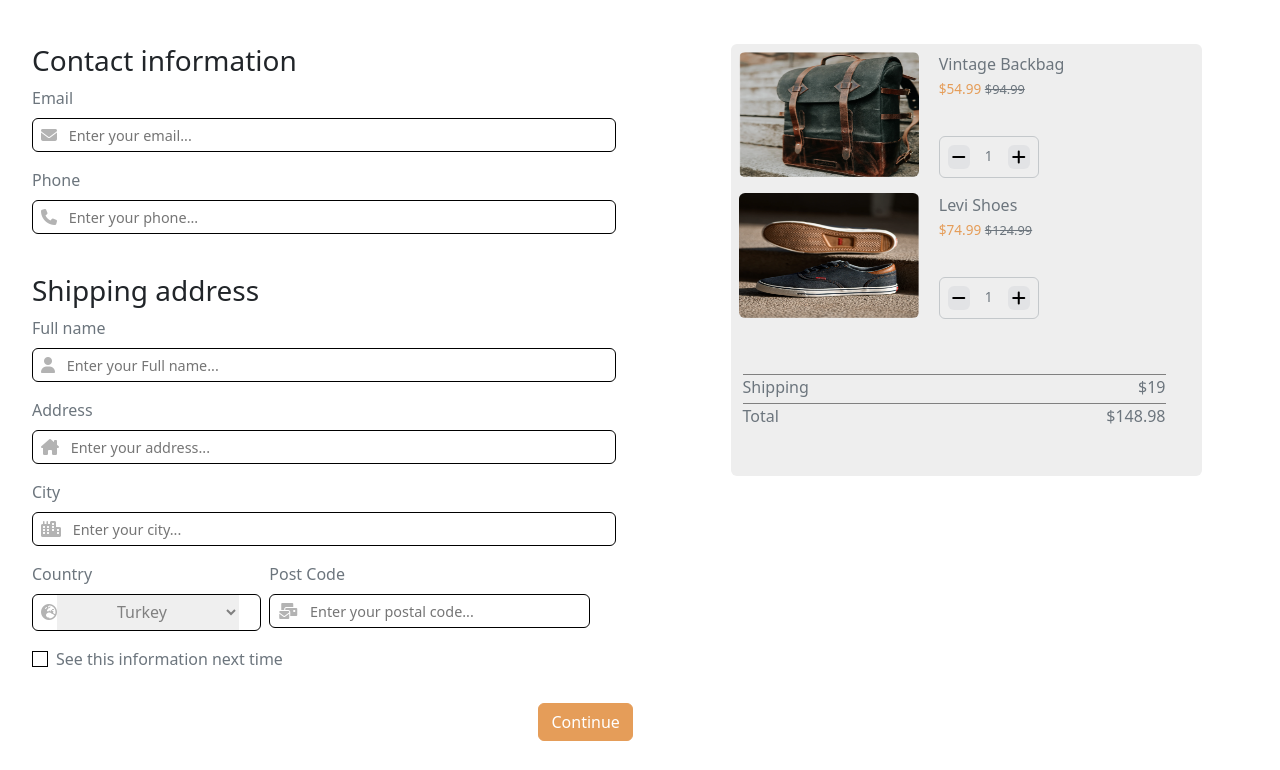
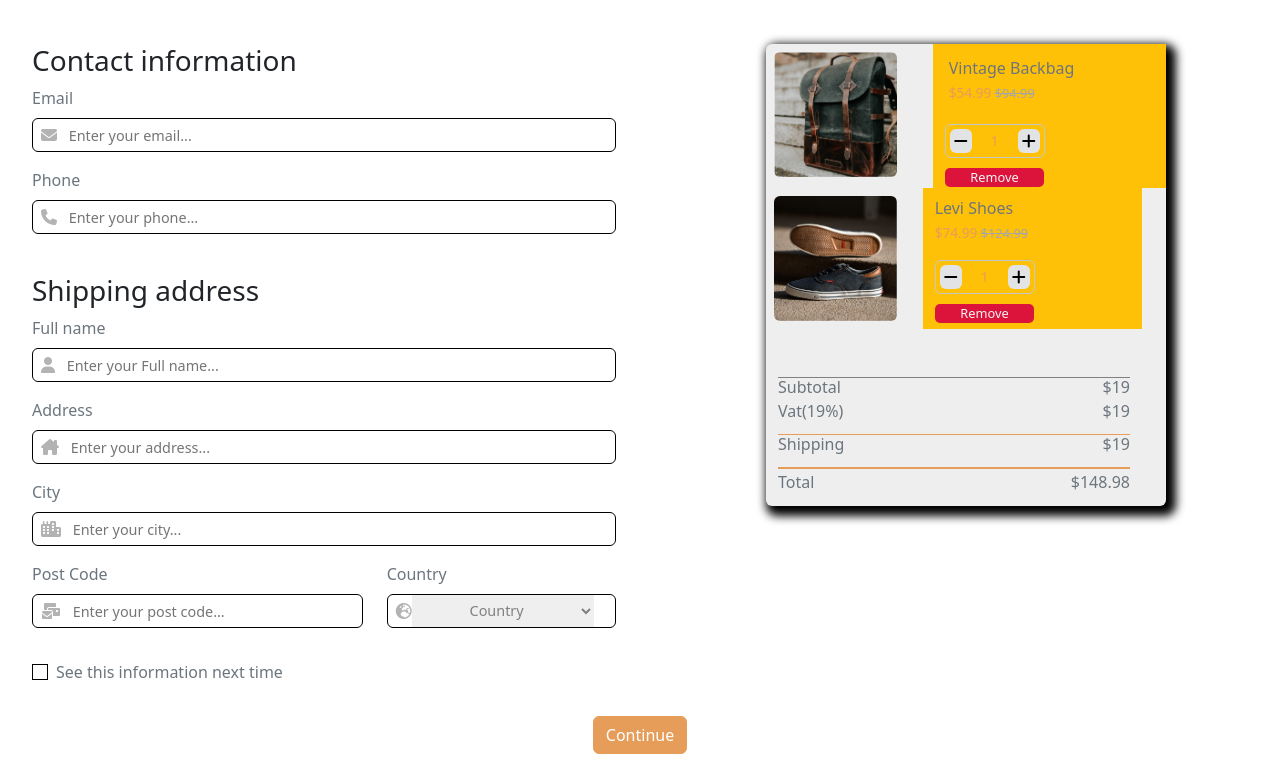
Before and after one commit to cihanbagriyanik/Checkout_Form_html-css-bootstrap, a plain HTML site: page index.html in a window 1280 px wide. Shown: the part 58-828 px from the top of the page. Drawn offline with nearby package versions, Linux system fonts and the light colour scheme.

Commit message:
03.09.2023 update

```diff
--- a/index.html
+++ b/index.html
@@ -1,5 +1,6 @@
 <!DOCTYPE html>
 <html lang="en">
+
 <head>
     <meta charset="UTF-8">
     <meta name="viewport" content="width=device-width, initial-scale=1.0">
@@ -18,11 +19,11 @@
 
     <div class="justify-content-start">
         <div class="row">
-            <div class="col-6">
+            <div class="left col-12 col-md-6">
                 <div class="container ">
                     <div class="ms-2 row">
                         <div class="col-12 ">
-                            <h3 class="">Contact information</h3>
+                            <h3 class="contactInfo">Contact information</h3>
                         </div>
                         <div class="col-12 ">
                             <div class="mb-3">
@@ -73,13 +74,27 @@
                                 </div>
                             </div>
                         </div>
-                        <div class="col-5 ">
+
+
+                        <div class="col-12 col-sm-12 col-md-12 col-lg-7 post-code-div ">
+                            <div class="mb-3">
+                                <label for="exampleFormControlInput1" class="form-label text-secondary ">Post
+                                    Code</label>
+                                <div class="searchInput border border-1 border-black rounded lh-lg">
+                                    <i class="fa-solid fa-envelopes-bulk ms-2" style="color: #b3b3b3;"></i>
+                                    <input class="border-0" type="text" placeholder="  Enter your post code...">
+                                </div>
+                            </div>
+                        </div>
+
+                        <div class="col-12 col-sm-12 col-md-12 col-lg-5  ">
                             <div>
                                 <label for="exampleFormControlInput1" class="form-label text-secondary ">Country</label>
                                 <div class="border border-1 border-black rounded lh-lg d-flex align-items-center">
                                     <i class="fa-solid fa-earth-europe ms-2" style="color: #b3b3b3;"></i>
-                                    <select class="lh-lg" aria-label="Default select example">
-                                        <option selected>Turkey</option>
+                                    <select class="lh-lg" aria-label="Default select example"
+                                        style="font-size: 0.9rem;">
+                                        <option value="0" selected>Country</option>
                                         <option value="1">Turkey</option>
                                         <option value="2">Germany</option>
                                         <option value="3">U.S.A</option>
@@ -88,16 +103,7 @@
 
                             </div>
                         </div>
-                        <div class="col-7 post-code-div ">
-                            <div class="post-code">
-                                <label for="exampleFormControlInput1" class="form-label text-secondary ">Post
-                                    Code</label>
-                                <div class="searchInput border border-1 border-black rounded lh-lg">
-                                    <i class="fa-solid fa-envelopes-bulk ms-2" style="color: #b3b3b3;"></i>
-                                    <input class="border-0" type="text" placeholder="  Enter your postal code...">
-                                </div>
-                            </div>
-                        </div>
+
                         <div class="col-12 mt-3">
                             <div class="form-check mb-3">
                                 <input class="form-check-input border-black rounded-0" type="checkbox" value=""
@@ -111,41 +117,45 @@
                 </div>
             </div>
 
-            <div class="col-6  ">
-                <div class="container price rounded text-secondary w-75 ">
-
+            <div class="col-12 col-md-6  ">
+                <div class="container price  rounded text-secondary w-75 ">
+                    <div>
                         <div class="row ">
                             <div class="col-5 p-2 ">
                                 <img src="./Asests/photo1.png" class="rounded" width="100%" height="125px" alt="">
                             </div>
 
-                        <div class="col-7 ">
+                            <div class="col-7 bg-warning">
 
-                            <p class="p1 mt-2">
+                                <p class="p-1 mt-2">
                                     Vintage Backbag<br><span class="new">$54.99 </span>
                                     <span class="ex">$94.99</span>
                                 </p>
 
                                 <div
-                                class="d-flex justify-content-between align-items-center border border-1 border-secondary-subtle p-2 rounded  artiBirEksi">
+                                    class="d-flex justify-content-between align-items-center border border-1 border-secondary-subtle p-1 rounded  artiBirEksi">
 
-                                <button class="fa-solid fa-minus rounded border-0 p-1    bg-secondary-subtle"></button>
+                                    <button
+                                        class="fa-solid fa-minus rounded border-0 p-1    bg-secondary-subtle"></button>
 
                                     <span>1</span>
 
-                                <button class="fa-solid fa-plus rounded border-0 p-1    bg-secondary-subtle"></button>
+                                    <button
+                                        class="fa-solid fa-plus rounded border-0 p-1    bg-secondary-subtle"></button>
                                 </div>
 
-                        </div>
+                                <button class="remove" type="Remove">Remove</button>
+
                             </div>
 
-                    <div class="row ">
+
+                            <div class="row">
 
                                 <div class="col-5 p-2 ">
                                     <img src="./Asests/photo2.png" class="rounded" width="100%" height="125px" alt="">
                                 </div>
 
-                        <div class="col-7 ">
+                                <div class="col-7 bg-warning">
 
                                     <p class="p1 mt-2 ">
                                         Levi Shoes<br><span class="new">$74.99 </span>
@@ -153,42 +163,73 @@
                                     </p>
 
                                     <div
-                                class="d-flex justify-content-between align-items-center border border-1 border-secondary-subtle p-2 rounded  artiBirEksi">
+                                        class="d-flex justify-content-between align-items-center border border-1 border-secondary-subtle p-1 rounded  artiBirEksi">
 
-                                <button class="fa-solid fa-minus rounded border-0 p-1    bg-secondary-subtle"></button>
+                                        <button
+                                            class="fa-solid fa-minus rounded border-0 p-1 bg-secondary-subtle"></button>
                                         <span>1</span>
-                                <button class="fa-solid fa-plus rounded border-0 p-1    bg-secondary-subtle"></button>
+                                        <button
+                                            class="fa-solid fa-plus rounded border-0 p-1 bg-secondary-subtle"></button>
 
                                     </div>
 
+                                   <button class="remove" type="Remove">Remove</button>
+
+                                </div>
                             </div>
                         </div>
 
-                    <div class="row mt-5 priceRowFirst ">
+                        <div class="totalBox">
+                            <div class="row  ">
                                 <div>
-                            <div class="d-flex justify-content-between me-4 priceBorder">
+                                    <div class="d-flex justify-content-between me-4 subtotal">
+                                        <div class="d-flex flex-row mb-3">Subtotal</div>
+                                        <div class="d-flex flex-row-reverse">$19</div>
+                                    </div>
+                                </div>
+                            </div>
+                            <div class="row  ">
+                                <div>
+                                    <div class="d-flex justify-content-between me-4 vat">
+                                        <div class="d-flex flex-row mb-3">Vat(19%)</div>
+                                        <div class="d-flex flex-row-reverse">$19</div>
+                                    </div>
+                                </div>
+                            </div>
+                            <div class="row  ">
+                                <div>
+                                    <div class="d-flex justify-content-between me-4 shipping">
                                         <div class="d-flex flex-row mb-3">Shipping</div>
                                         <div class="d-flex flex-row-reverse">$19</div>
                                     </div>
                                 </div>
                             </div>
 
-                    <div class="row priceRowSecond ">
-                        <div class="priceRowSecond ">
-                            <div class="priceRowSecond d-flex justify-content-between priceBorder me-4">
+                            <div class="row  ">
+                                <div class=" ">
+                                    <div class="priceRowSecond d-flex justify-content-between total me-4">
                                         <div class="d-flex flex-row mb-3">Total</div>
                                         <div class="d-flex flex-row-reverse">$148.98</div>
                                     </div>
                                 </div>
                             </div>
+
+                        </div>
+
+
                     </div>
                 </div>
 
-            <div class="col-11">
+
+            </div>
+
+
+
+        </div>
+
+        <div class="col-12">
             <div class="container text-center p-3">
-                    <label class="btn btn-primary" for="btn-check">Continue</label>
-                </div>
-            </div>
+                <label class="btn " for="btn-check">Continue</label>
             </div>
         </div>
 
@@ -196,4 +237,5 @@
             integrity="sha384-HwwvtgBNo3bZJJLYd8oVXjrBZt8cqVSpeBNS5n7C8IVInixGAoxmnlMuBnhbgrkm"
             crossorigin="anonymous"></script>
 </body>
+
 </html>
--- a/style.css
+++ b/style.css
@@ -9,19 +9,49 @@
 
 }
 
+
 .price {
+    /* border: 5px solid black; */
     background-color: rgb(238, 238, 238);
-    height: 27rem;
+    box-shadow: 5px 5px 10px 5px black;
+    height: max-content;
+    /* max-width: 25rem; */
+
+    width: 400px;
+    min-width: 350px;
+    max-width: 400px;
+
+    display: flex;
+    flex-direction: column;
+    justify-content: space-between;
+
+
 }
+
+
+
+
+
 
 .btn {
     background-color: var(--orange);
     border-color: var(--orange);
+    color: white;
+
 }
 
 .btn:hover {
-    background-color: var(--orange);
-    border-color: var(--orange);
+    background-color: rgb(238, 238, 238);
+    color: var(--orange);
+    border: 2px solid var(--orange);
+
+}
+
+.btn:active {
+    background-color: var(--orange) !important;
+    color: white !important;
+    border-color: var(--orange) !important;
+
 }
 
 .new {
@@ -31,55 +61,74 @@
 .ex {
     text-decoration: line-through;
     font-size: 80%;
+    color: rgb(166, 166, 166);
 
 }
 
-.post-code {
-    width: 97%;
-}
 
-.post-code-div {
-    margin-left: -1rem;
-}
 
-.priceRowFirst {
-    margin-top: 3rem !important;
-    margin-bottom: -0.4rem;
+.totalBox {
+    /* border: 2px solid var(--orange); */
+    display: flex;
+    flex-wrap: wrap;
+    flex-direction: column;
+    justify-content: end;
+    margin-top: 3rem;
+
+
+
+
 
 }
 
-.priceRowSecond {
-    margin-top: -0.2rem !important;
+.subtotal {
+    border-top: 1px solid gray;
+    line-height: 0.8rem;
+    padding-top: 0.2rem;
+    margin-bottom: -0.5rem;
+
 }
 
-.priceBorder {
-    border-top: 1px solid gray !important;
+.vat {
+    line-height: 0.8rem;
+    padding-top: 0.2rem;
+
 }
 
-/* .artiEksi {
-    background-color: rgb(217, 217, 217);
-    border-radius: 5px;
-    width: 20px;
-    text-align: center;
-    font-weight: bold;
-    margin-left: -7px;
-    margin-top: 2px;
-    margin-bottom: 2px;
+.shipping {
+    border-top: 1px solid var(--orange);
+    line-height: 0.8rem;
+    padding-top: 0.2rem;
+
+}
+
+.total {
+    border-top: 2px solid var(--orange);
+    line-height: 1rem;
+    padding-top: 0.3rem;
+
+}
+
+.artiBirEksi {
+    width: 100px;
+
+}
+
+/* .xxx{
+    display: flex;
+    justify-self:left;
 } */
 
-.artiBirEksi {
-    margin-top: 2.2rem;
-    padding: 2px;
-    width: 100px;
-}
+span {
+    font-size: 85%;
+    color: var(--orange);
 
-span{
-    font-size: 85%;
 }
 
 .nr {
     font-size: 90%;
     color: rgb(166, 166, 166);
+
 }
 
 select {
@@ -93,27 +142,72 @@ select {
 
 }
 
-/* button {
-    outline: none ;
-    text-align: center;
-    height: 25px;
-    background-color:rgb(217, 217, 217) !important;
-    margin: auto;
-    margin-left: -9px;
-    padding-top: 10px;
-    padding-bottom: 3px;
-} */
-
 button:active {
-    background-color:var(--orange) !important;
+    background-color: var(--orange) !important;
 
 }
 
-input{
+input {
     outline: none;
     width: 85%;
+
 }
 
-input::placeholder{
+input::placeholder {
     font-size: .9rem;
+
 }
+
+img {
+    max-width: max-content;
+
+}
+
+.remove{
+    border: none;
+    color: whitesmoke;
+    background-color:crimson;
+    border-radius: 5px;
+    padding: 0 1.6rem;
+    margin-top: 0.6rem;
+    font-size: 0.8rem;
+}
+
+.remove:hover{
+    color: crimson;
+    background-color:grey;
+}
+
+.remove:active{
+    color: whitesmoke;
+    background-color:crimson !important;
+}
+
+
+@media screen and (max-width:767px) {
+    .left {
+        order: 1;
+        /* text-align: center; */
+        /* display: flex; */
+        justify-content: center !important;
+
+    }
+
+    .contactInfo {
+        margin-top: 2rem;
+    }
+
+    .price {
+        /* height: 27rem; */
+        width: 400px;
+        max-width: 400px;
+
+    }
+
+    img {
+        max-width: max-content;
+
+    }
+
+
+}
```
Lines whose indentation alone changed are shown as unchanged.
